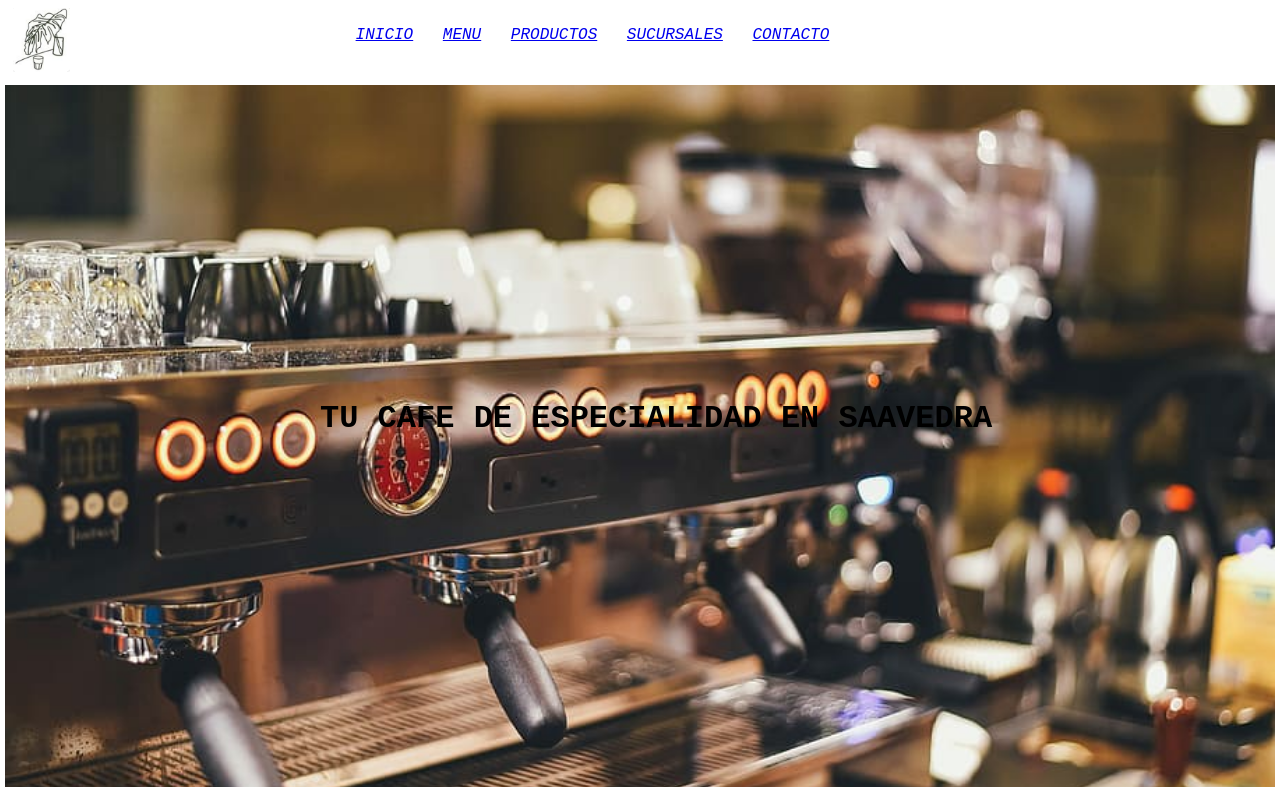
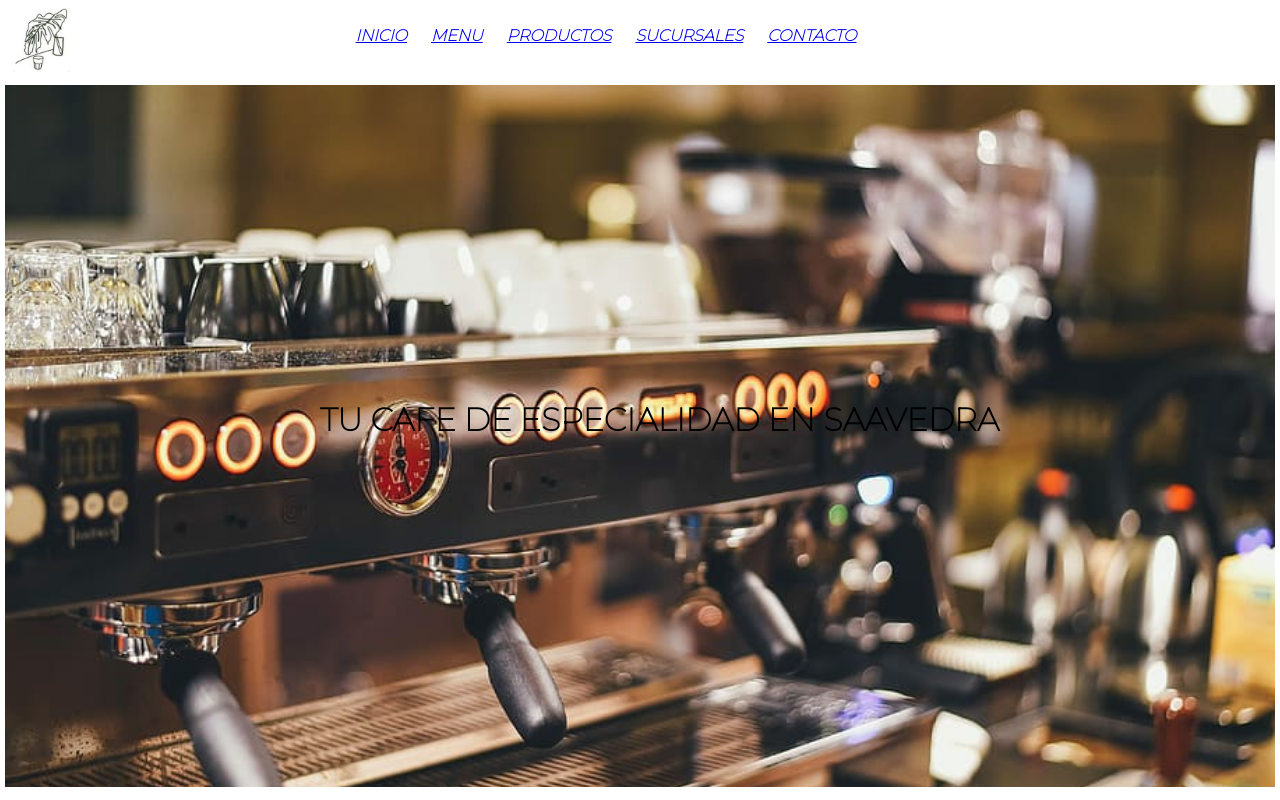
Before and after one commit to LandaNahuel/proyecto_final_3350, a plain HTML site: page index.html in a window 1280 px wide. Drawn offline with Linux system fonts and the light colour scheme.

Commit message:
algunas pruebas

```diff
--- a/css/estilos.css
+++ b/css/estilos.css
@@ -3,12 +3,14 @@
     margin: 0px;
     padding: 0px;
     box-sizing: border-box;
+
 }
 body{
     background-color: rgb(255, 255, 255);
     width: 100%;
     height: 90vh;
-    font-family: 'Courier New', Courier, monospace;
+    font-family: 'Montserrat', sans-serif;
+    font-weight: bold;
 
 }
 .barraSuperior img{
--- a/index.html
+++ b/index.html
@@ -7,6 +7,9 @@
     <title>INICIO</title>
     <link rel="stylesheet" href="./css/estilos.css">
     <link rel="shortcut icon" href="favicon.ico">
+    <link rel="preconnect" href="https://fonts.googleapis.com">
+    <link rel="preconnect" href="https://fonts.gstatic.com" crossorigin>
+    <link href="https://fonts.googleapis.com/css2?family=Montserrat:wght@100&display=swap" rel="stylesheet">
  </head>
 <body class="bodyIndex">
  <header class="barraSuperior">
```
Also changed, not shown: paginas/contacto.html (+3 -0 lines), paginas/menu.html (+3 -0 lines), paginas/productos.html (+3 -0 lines), paginas/sucursales.html (+3 -0 lines).
